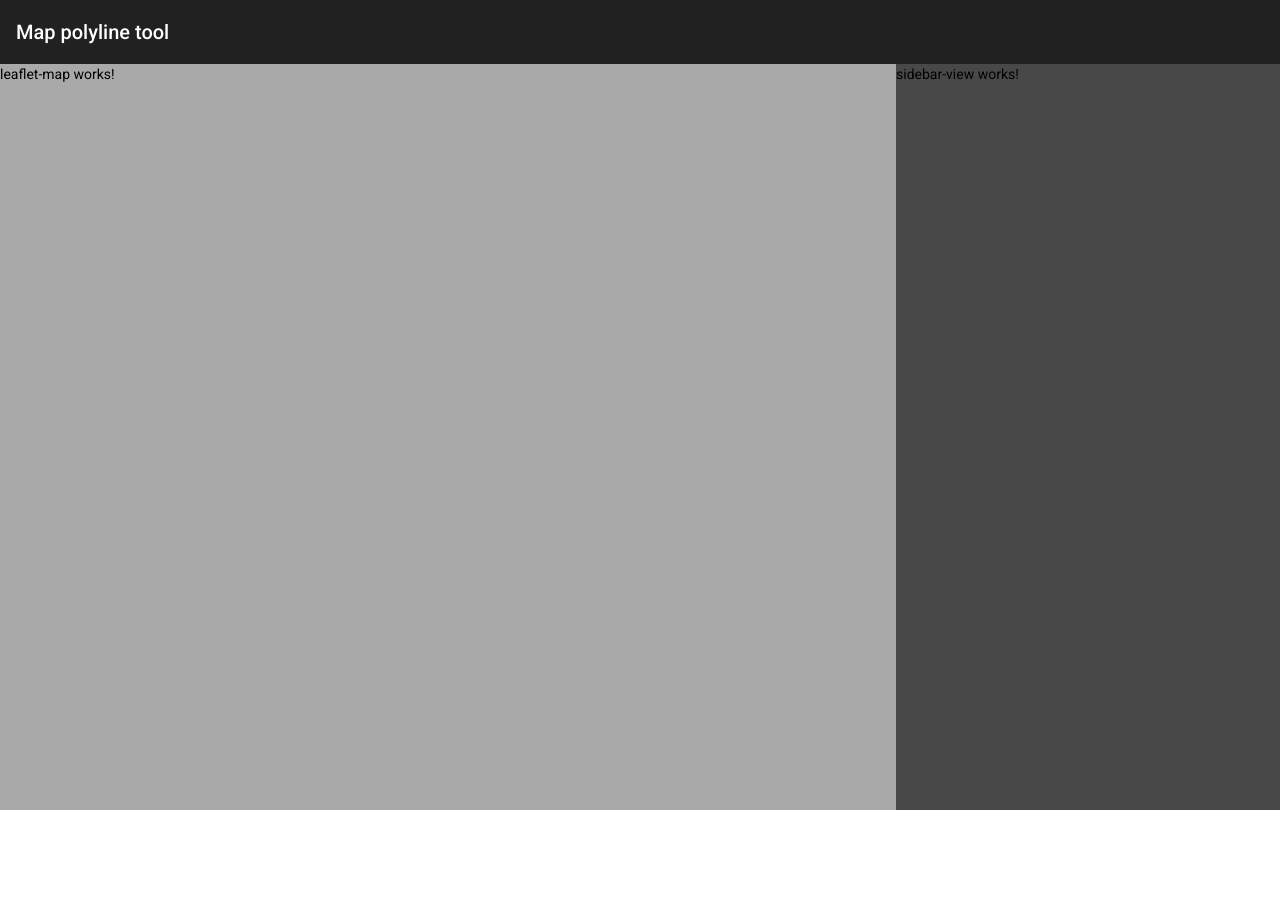
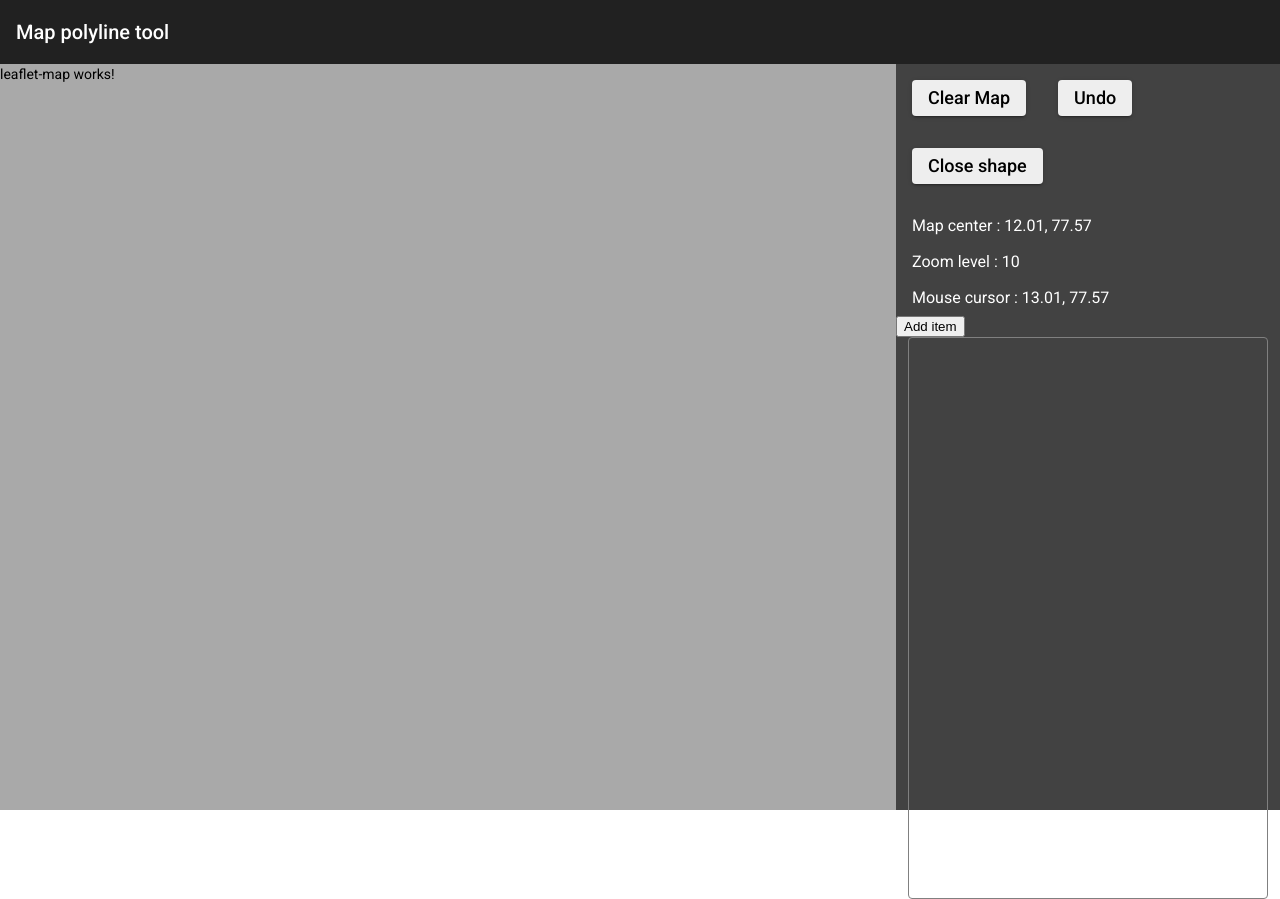
Before and after one commit to sarweshkumar47/map-polyline-tool, an Angular app: page / in a window 1280 px wide. Before the commit the page ends 810 px from the top, so only its background shows below. Built offline with nearby package versions, Linux system fonts and the light colour scheme.

Commit message:
Add basic UI elements

```diff
--- a/src/app/app.module.ts
+++ b/src/app/app.module.ts
@@ -5,6 +5,8 @@ import { AppComponent } from './app.component';
 import { BrowserAnimationsModule } from '@angular/platform-browser/animations';
 
 import { MatToolbarModule } from '@angular/material/toolbar';
+import { MatButtonModule } from '@angular/material/button';
+import { ScrollingModule } from '@angular/cdk/scrolling';
 
 import { ToolbarComponent } from './toolbar/toolbar.component';
 import { MainContentComponent } from './main-content/main-content.component';
@@ -22,7 +24,9 @@ import { SidebarViewComponent } from './main-content/sidebar-view/sidebar-view.c
   imports: [
     BrowserModule,
     BrowserAnimationsModule,
-    MatToolbarModule
+    MatToolbarModule,
+    MatButtonModule,
+    ScrollingModule
   ],
   providers: [],
   bootstrap: [AppComponent]
--- a/src/app/main-content/sidebar-view/sidebar-view.component.css
+++ b/src/app/main-content/sidebar-view/sidebar-view.component.css
@@ -1,5 +1,40 @@
-p {
+.side-bar-view {
     width: 30vw;
     height: 93.3vh;
-    background-color: #484848;
+    background-color: #424242;
+    color: rgb(255, 174, 0);
 }
+
+.button-row {
+    margin: 16px;
+    color: black;
+    font-size: large;
+    background-color: #eeeeee;
+}
+
+.text-row {
+    margin: 16px 16px 8px 16px;
+    color: rgb(255, 255, 255);
+    font-size: medium;
+}
+
+.cdk-viewport {
+    height: 70vh;
+    width: 28vw;
+    border: 1px solid grey;
+    border-radius: 4px;
+    margin:0 auto;
+}
+
+.cdk-virtual-scroll-content-wrapper {
+    display: flex;
+    flex-direction: column;
+}
+.item {
+    height: 24px;
+    margin: 4px 0 2px 0;
+    color: snow;
+    text-align: center;
+    font-size: medium;
+    /* border-bottom: 1px dashed #aaa; */
+}
--- a/src/app/main-content/sidebar-view/sidebar-view.component.html
+++ b/src/app/main-content/sidebar-view/sidebar-view.component.html
@@ -1 +1,23 @@
-<p>sidebar-view works!</p>
+<div class="side-bar-view">
+
+    <button class="button-row" mat-raised-button (click)="clearMap()">Clear Map</button>
+
+    <button class="button-row" mat-raised-button (click)="deleteLastDataPoint()">Undo</button>
+
+    <button class="button-row" mat-raised-button (click)="closeShape()">Close shape</button>
+
+    <p class="text-row">Map center : 12.01, 77.57</p>
+
+    <p class="text-row">Zoom level : 10</p>
+
+    <p class="text-row">Mouse cursor : 13.01, 77.57</p>
+
+    <button (click)="emitData()">Add item</button>
+
+    <cdk-virtual-scroll-viewport class="cdk-viewport" [itemSize]="20">
+        <div *cdkVirtualFor="let item of observableData | async; let i = index; templateCacheSize: 0" class="item">
+          Item #{{i}}: {{item}}
+        </div>
+      </cdk-virtual-scroll-viewport>
+
+</div>
--- a/src/app/main-content/sidebar-view/sidebar-view.component.ts
+++ b/src/app/main-content/sidebar-view/sidebar-view.component.ts
@@ -1,4 +1,5 @@
 import { Component, OnInit } from '@angular/core';
+import { BehaviorSubject } from 'rxjs/internal/BehaviorSubject';
 
 @Component({
   selector: 'app-sidebar-view',
@@ -7,9 +8,30 @@ import { Component, OnInit } from '@angular/core';
 })
 export class SidebarViewComponent implements OnInit {
 
+  observableData = new BehaviorSubject<number[]>([]);
+  items: Array<Number>;
+
   constructor() { }
 
   ngOnInit(): void {
   }
 
+  clearMap() {
+    throw new Error("not Implemented");
+  }
+
+  deleteLastDataPoint() {
+    throw new Error("not Implemented");
+  }
+
+  closeShape() {
+    throw new Error("not Implemented");
+  }
+
+  emitData() {
+    console.log("Emit data")
+    const items = Array(1).fill(0).map(() => Math.round(Math.random() * 100));
+    const data = this.observableData.value.concat(items);
+    this.observableData.next(data);
+  }
 }
```
